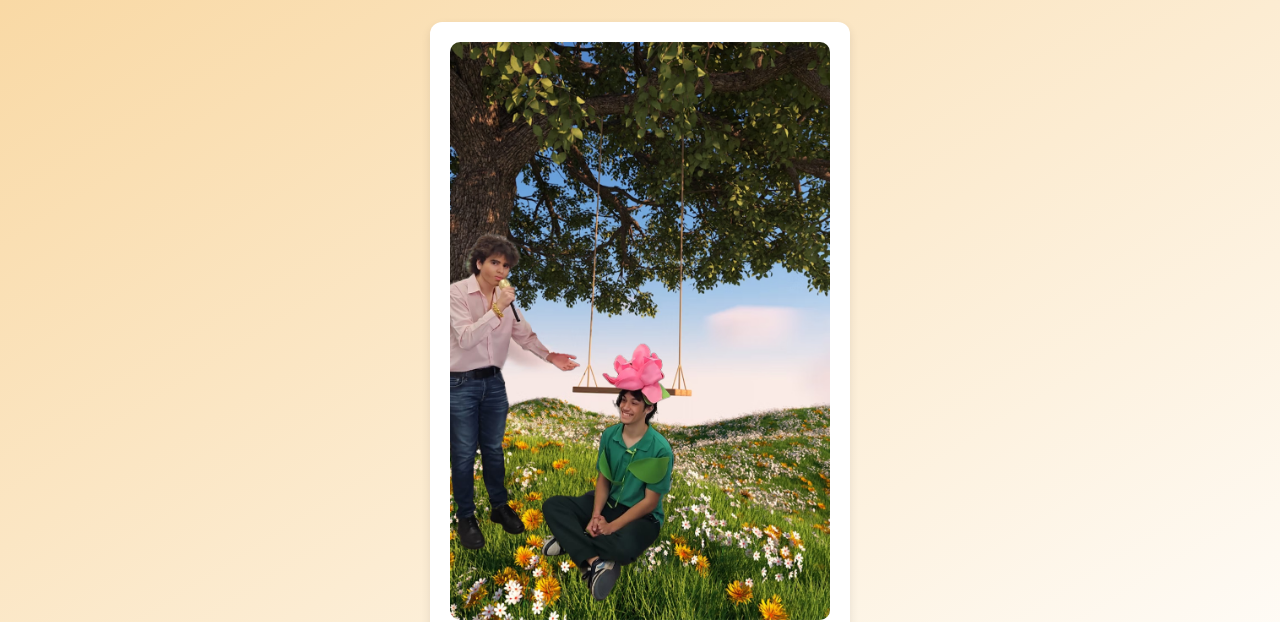
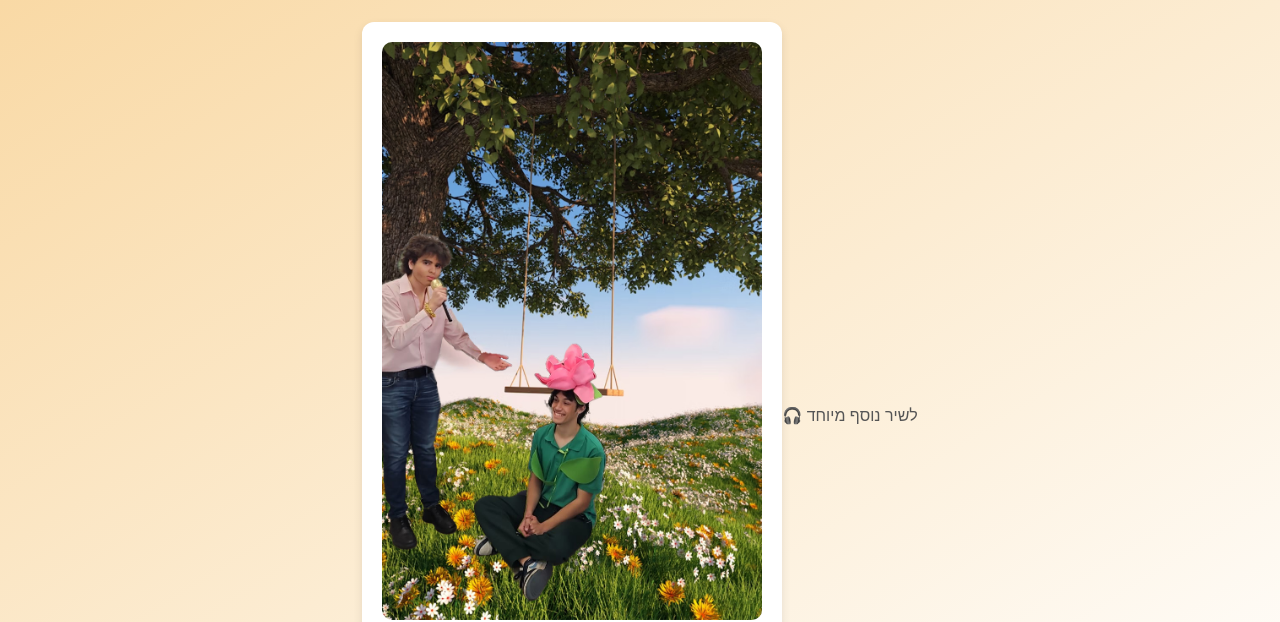
Before and after one commit to ori23s/tomer, a plain HTML site: page index.html in a window 1280 px wide. Shown: the top 622 px of the page. Drawn offline with Linux system fonts and the light colour scheme.

Commit message:
Add new song

```diff
--- a/index.html
+++ b/index.html
@@ -92,3 +92,13 @@
   <a class="greeting-link" href="greeting.pdf" target="_blank">🎉 ברכה לגיוס</a>
 </body>
 </html>
+
+<a href="bonus.html" style="
+  display: block;
+  text-align: center;
+  margin-top: 30px;
+  font-size: 16px;
+  color: #555;
+  text-decoration: none;">
+  🎧 לשיר נוסף מיוחד
+</a>
```
